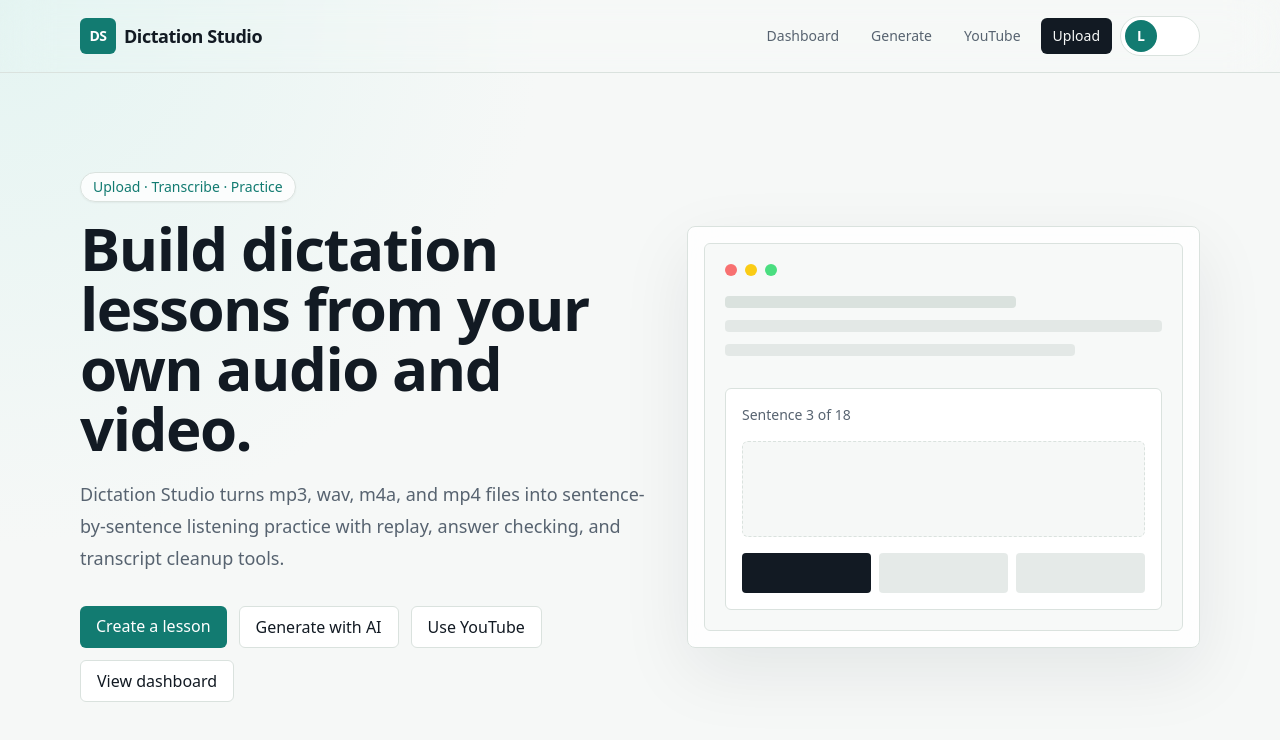
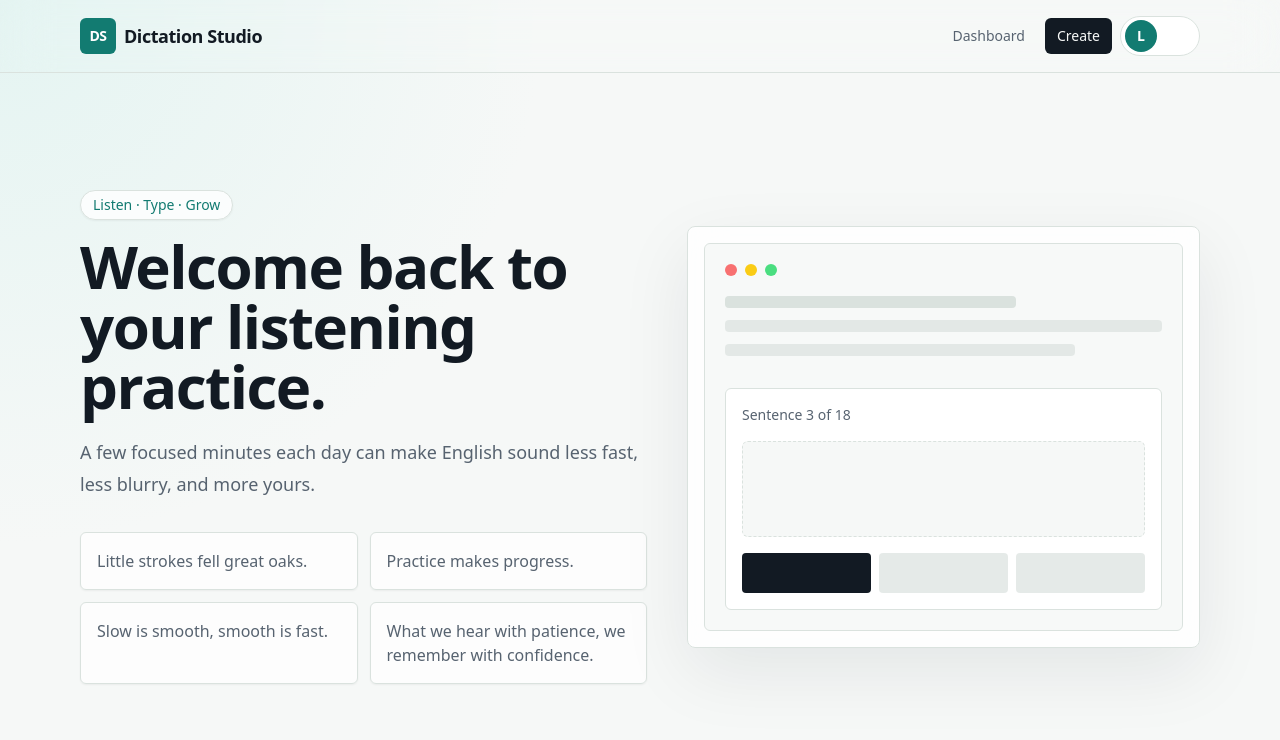
Before and after one commit to pisco-yang/dictation-studio-mvp, a Next.js app: page / in a window 1280 px wide. Shown: the top 740 px of the page. Built offline with nearby package versions, Linux system fonts and the light colour scheme.

Commit message:
Simplify navigation and landing page

```diff
--- /dev/null
+++ b/app/create/page.tsx
@@ -0,0 +1,44 @@
+import { GenerateLessonForm } from "@/components/GenerateLessonForm";
+import { VideoSourceLessonForm } from "@/components/VideoSourceLessonForm";
+
+export default function GeneratePage() {
+  return (
+    <main className="mx-auto max-w-4xl px-4 py-10">
+      <h1 className="text-3xl font-semibold tracking-tight">Create a lesson</h1>
+      <p className="mt-3 max-w-2xl text-muted">
+        Build practice material from an upload, AI-generated audio, or embedded video sources
+        like YouTube and Bilibili.
+      </p>
+      <section className="mt-8">
+        <div className="mb-4">
+          <p className="text-sm font-medium text-accent">Source: upload</p>
+          <h2 className="text-xl font-semibold">Upload audio or video</h2>
+        </div>
+        <div className="glass-panel rounded-lg p-5">
+          <p className="text-muted">
+            Upload mode accepts mp3, wav, m4a, and mp4 files. It needs a configured database and
+            transcription provider.
+          </p>
+          <a href="/upload" className="btn-secondary mt-4 inline-flex">
+            Open upload
+          </a>
+        </div>
+      </section>
+      <section className="mt-8">
+        <div className="mb-4">
+          <p className="text-sm font-medium text-accent">Source: AI voice</p>
+          <h2 className="text-xl font-semibold">Generate text and audio</h2>
+        </div>
+        <GenerateLessonForm />
+      </section>
+
+      <section className="mt-8">
+        <div className="mb-4">
+          <p className="text-sm font-medium text-accent">Source: video</p>
+          <h2 className="text-xl font-semibold">Use YouTube or Bilibili</h2>
+        </div>
+        <VideoSourceLessonForm />
+      </section>
+    </main>
+  );
+}
--- a/app/dashboard/page.tsx
+++ b/app/dashboard/page.tsx
@@ -17,7 +17,7 @@
           <h1 className="text-3xl font-semibold tracking-tight">Dashboard</h1>
           <p className="mt-2 text-muted">Manage uploaded and AI-generated dictation lessons.</p>
         </div>
-        <Link href="/generate" className="btn-primary">
+        <Link href="/create" className="btn-primary">
           New lesson
         </Link>
       </div>
--- a/app/generate/page.tsx
+++ b/app/generate/page.tsx
@@ -1,29 +1,5 @@
-import { GenerateLessonForm } from "@/components/GenerateLessonForm";
-import { VideoSourceLessonForm } from "@/components/VideoSourceLessonForm";
+import { redirect } from "next/navigation";
 
-export default function GeneratePage() {
-  return (
-    <main className="mx-auto max-w-4xl px-4 py-10">
-      <h1 className="text-3xl font-semibold tracking-tight">Generate a lesson</h1>
-      <p className="mt-3 max-w-2xl text-muted">
-        Create dictation practice from AI audio or from embedded video sources like YouTube and
-        Bilibili.
-      </p>
-      <section className="mt-8">
-        <div className="mb-4">
-          <p className="text-sm font-medium text-accent">Source: AI voice</p>
-          <h2 className="text-xl font-semibold">Generate text and audio</h2>
-        </div>
-        <GenerateLessonForm />
-      </section>
-
-      <section className="mt-8">
-        <div className="mb-4">
-          <p className="text-sm font-medium text-accent">Source: video</p>
-          <h2 className="text-xl font-semibold">Use YouTube or Bilibili</h2>
-        </div>
-        <VideoSourceLessonForm />
-      </section>
-    </main>
-  );
+export default function GenerateRedirectPage() {
+  redirect("/create");
 }
--- a/app/layout.tsx
+++ b/app/layout.tsx
@@ -31,14 +31,8 @@
               <Link href="/dashboard" className="rounded-md px-3 py-2 text-muted transition hover:bg-accentSoft hover:text-ink">
                 Dashboard
               </Link>
-              <Link href="/generate" className="rounded-md px-3 py-2 text-muted transition hover:bg-accentSoft hover:text-ink">
-                Generate
-              </Link>
-              <Link href="/youtube" className="rounded-md px-3 py-2 text-muted transition hover:bg-accentSoft hover:text-ink">
-                YouTube
-              </Link>
-              <Link href="/upload" className="rounded-md bg-ink px-3 py-2 text-paper transition hover:opacity-85">
-                Upload
+              <Link href="/create" className="rounded-md bg-ink px-3 py-2 text-paper transition hover:opacity-85">
+                Create
               </Link>
               <ThemeToggle />
             </div>
--- a/app/page.tsx
+++ b/app/page.tsx
@@ -1,33 +1,31 @@
-import Link from "next/link";
+export default function LandingPage() {
+  const proverbs = [
+    "Little strokes fell great oaks.",
+    "Practice makes progress.",
+    "Slow is smooth, smooth is fast.",
+    "What we hear with patience, we remember with confidence."
+  ];
 
-export default function LandingPage() {
   return (
     <main>
       <section className="mx-auto grid min-h-[calc(100vh-73px)] max-w-6xl items-center gap-10 px-4 py-14 md:grid-cols-[1.05fr_0.95fr]">
         <div>
           <p className="mb-4 inline-flex rounded-full border border-line bg-surface/80 px-3 py-1 text-sm font-medium text-accent shadow-sm">
-            Upload · Transcribe · Practice
+            Listen · Type · Grow
           </p>
           <h1 className="max-w-3xl text-4xl font-semibold tracking-tight md:text-6xl">
-            Build dictation lessons from your own audio and video.
+            Welcome back to your listening practice.
           </h1>
           <p className="mt-5 max-w-2xl text-lg leading-8 text-muted">
-            Dictation Studio turns mp3, wav, m4a, and mp4 files into sentence-by-sentence
-            listening practice with replay, answer checking, and transcript cleanup tools.
+            A few focused minutes each day can make English sound less fast, less blurry, and
+            more yours.
           </p>
-          <div className="mt-8 flex flex-wrap gap-3">
-            <Link href="/upload" className="btn-primary px-5 py-3">
-              Create a lesson
-            </Link>
-            <Link href="/generate" className="btn-secondary px-5 py-3">
-              Generate with AI
-            </Link>
-            <Link href="/youtube" className="btn-secondary px-5 py-3">
-              Use YouTube
-            </Link>
-            <Link href="/dashboard" className="btn-secondary px-5 py-3">
-              View dashboard
-            </Link>
+          <div className="mt-8 grid gap-3 sm:grid-cols-2">
+            {proverbs.map((proverb) => (
+              <div key={proverb} className="rounded-md border border-line bg-surface/80 p-4 text-muted shadow-sm">
+                {proverb}
+              </div>
+            ))}
           </div>
         </div>
         <div className="glass-panel rounded-lg p-4">
```
Also changed, not shown: 1 other file (tests, documents, lock files or other folders).
